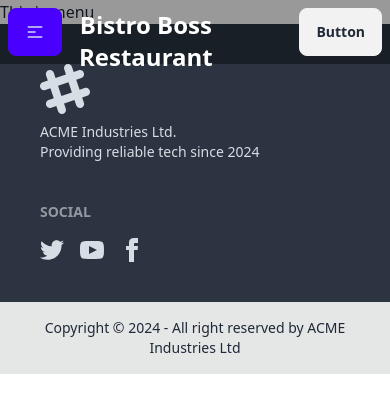
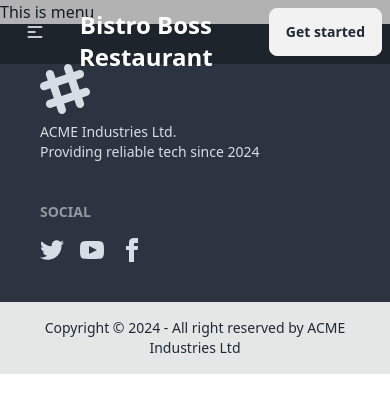
Before and after one commit to Subahan-1D/bistro-marnstack-restaurent-client, a React (Vite) app: page /menu in a window 390 px wide. Shown: the top 412 px of the page. Built offline with nearby package versions, Linux system fonts and the light colour scheme.

Commit message:
added by react helmet title

```diff
--- a/package.json
+++ b/package.json
@@ -15,6 +15,8 @@
     "match-sorter": "^6.3.4",
     "react": "^18.3.1",
     "react-dom": "^18.3.1",
+    "react-helmet": "^6.1.0",
+    "react-helmet-async": "^2.0.5",
     "react-icons": "^5.2.1",
     "react-responsive-carousel": "^3.2.23",
     "react-router-dom": "^6.25.1",
--- a/src/Pages/Home.jsx
+++ b/src/Pages/Home.jsx
@@ -1,6 +1,6 @@
+import { Helmet } from "react-helmet";
 import Bitro from "../components/Bitro";
 import MenuCard from "../Routes/Shared/MenuCard";
-import MenuDetails from "../Routes/Shared/MenuDetails";
 import Banner from "./Banner";
 import Category from "./Category";
 import Featured from "./Featured";
@@ -10,6 +10,9 @@ import Testimonials from "./Testimonials";
 const Home = () => {
     return (
       <div>
+        <Helmet>
+          <title>Bistro Restaurant | Home</title>
+        </Helmet>
         <Banner></Banner>
         <Category></Category>
         <Bitro></Bitro>
--- a/src/Pages/Menu/Menu.jsx
+++ b/src/Pages/Menu/Menu.jsx
@@ -1,11 +1,14 @@
-import React from 'react';
+import { Helmet } from "react-helmet-async";
 
 const Menu = () => {
-    return (
-        <div>
-            <h2>This is menu</h2>
-        </div>
-    );
+  return (
+    <div>
+      <Helmet>
+        <title>Bistro Restaurant | menu</title>
+      </Helmet>
+      <h2>This is menu</h2>
+    </div>
+  );
 };
 
 export default Menu;
--- a/src/Routes/Shared/Navbar.jsx
+++ b/src/Routes/Shared/Navbar.jsx
@@ -1,22 +1,23 @@
 import { Link } from "react-router-dom";
 
 const Navbar = () => {
-  const navLinks = (
-    <>
-      <li className="text-2xl text-yellow-400 "><Link to='/'>Home</Link></li>
-      <li className="text-2xl"><Link to='/menu'>Our Menu</Link></li>
-    </>
-  );
+    const navLinks = (
+      <>
+        <li className="text-2xl text-yellow-400 ">
+          <Link to="/">Home</Link>
+        </li>
+        <li className="text-2xl">
+          <Link to="/menu">Our Menu</Link>
+        </li>
+      </>
+    );
+
   return (
     <>
-      <div className="navbar fixed z-10 bg-opacity-40 bg-black text-white max-w-screen-xl">
+      <div className="navbar fixed z-10 bg-opacity-30 max-w-screen-xl bg-black text-white">
         <div className="navbar-start">
           <div className="dropdown">
-            <div
-              tabIndex={0}
-              role="button"
-              className="btn btn-primary lg:hidden"
-            >
+            <label tabIndex={0} className="btn btn-ghost lg:hidden">
               <svg
                 xmlns="http://www.w3.org/2000/svg"
                 className="h-5 w-5"
@@ -31,23 +32,21 @@ const Navbar = () => {
                   d="M4 6h16M4 12h8m-8 6h16"
                 />
               </svg>
-            </div>
+            </label>
             <ul
               tabIndex={0}
-              className="menu menu-sm dropdown-content shadow  rounded-box z-[1] mt-3 w-52 p-2 "
+              className="menu menu-compact dropdown-content mt-3 p-2 shadow bg-base-100 rounded-box w-52"
             >
               {navLinks}
             </ul>
           </div>
-          <Link to="/" className="btn btn-ghost text-2xl">
-            Bistro Boss <br /> Restaurant
-          </Link>
+          <Link to='/' className="btn btn-ghost normal-case text-2xl">Bistro Boss <br /> Restaurant</Link>
         </div>
         <div className="navbar-center hidden lg:flex">
           <ul className="menu menu-horizontal px-1">{navLinks}</ul>
         </div>
         <div className="navbar-end">
-          <a className="btn">Button</a>
+          <a className="btn">Get started</a>
         </div>
       </div>
     </>
--- a/src/main.jsx
+++ b/src/main.jsx
@@ -3,11 +3,14 @@ import ReactDOM from 'react-dom/client'
 import './index.css'
 import {  RouterProvider } from "react-router-dom";
 import { router } from './Routes/Routes';
+import {HelmetProvider } from "react-helmet-async";
 
 ReactDOM.createRoot(document.getElementById("root")).render(
   <React.StrictMode>
-    <div className="max-w-screen-xl mx-auto">
-      <RouterProvider router={router} />
-    </div>
+    <HelmetProvider>
+      <div className="max-w-screen-xl mx-auto">
+        <RouterProvider router={router} />
+      </div>
+    </HelmetProvider>
   </React.StrictMode>
 );
```
Also changed, not shown: 1 other file (tests, documents, lock files or other folders). Lines whose indentation alone changed are shown as unchanged.
